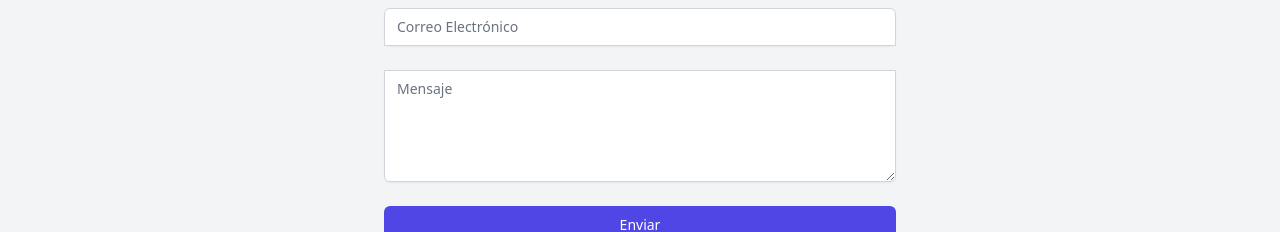
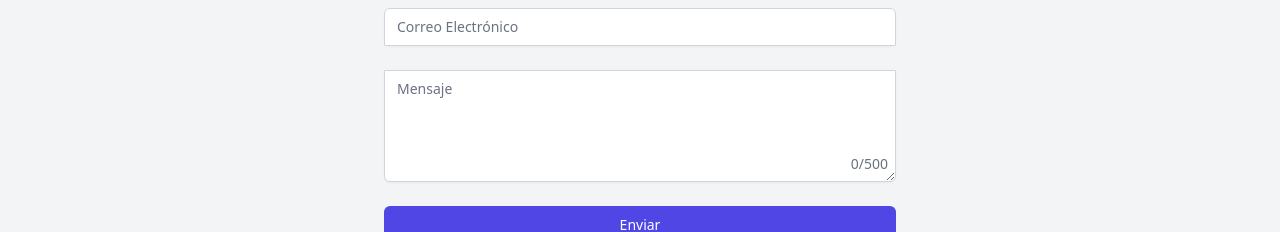
Before and after one commit to Interacciones/frontend, a Next.js app: page /contacto in a window 1280 px wide. Shown: the part 350-582 px from the top of the page. Built offline with nearby package versions, Linux system fonts and the light colour scheme; no server answers.

Commit message:
feat: add character count functionality to contact message input

```diff
--- a/components/contacto/contact.js
+++ b/components/contacto/contact.js
@@ -22,6 +22,8 @@ function Contact() {
   const [message, setMessage] = useState('');
   const [isVerified, setIsVerified] = useState(false);
   const [loading, setLoading] = useState(true);
+  const [charCount, setCharCount] = useState(0);
+  const maxCharCount = 500;
   const router = useRouter();
 
   useEffect(() => {
@@ -90,6 +92,14 @@ function Contact() {
       setOpen(true);
     } catch (error) {
       console.log(error.message);
+    }
+  };
+
+  const handleContentChange = (e) => {
+    const value = e.target.value;
+    if (value.length <= maxCharCount) {
+      setContent(value);
+      setCharCount(value.length);
     }
   };
 
@@ -170,7 +180,7 @@ function Contact() {
                 </div>
               </div>
               <div className="rounded-md shadow-sm -space-y-px">
-                <div className="mb-4">
+                <div className="mb-4 relative">
                   <label htmlFor="content" className="sr-only">
                     Mensaje
                   </label>
@@ -179,10 +189,14 @@ function Contact() {
                     name="content"
                     required
                     value={content}
-                    onChange={(e) => setContent(e.target.value)}
+                    onChange={handleContentChange}
                     className="appearance-none rounded-none relative block w-full h-28 px-3 py-2 border border-gray-300 placeholder-gray-500 text-gray-900 rounded-b-md focus:outline-none focus:ring-indigo-500 focus:border-indigo-500 focus:z-10 sm:text-sm"
                     placeholder="Mensaje"
+                    maxLength={maxCharCount}
                   />
+                  <div className="absolute bottom-2 right-2 text-gray-500 text-sm">
+                    {charCount}/{maxCharCount}
+                  </div>
                 </div>
               </div>
               <div>
```
